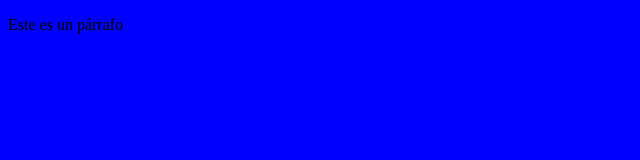
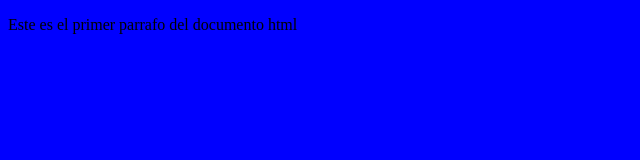
Before and after one commit to jjcamarena/CursoGitHub, a plain HTML site: page Ejemplo Empresa B/index.html in a window 1280 px wide. Shown: the whole page, without its empty margins (0-640 px from the left). Drawn offline with Linux system fonts and the light colour scheme.

Commit message:
Creando parrafo desde master

```diff
--- a/Ejemplo Empresa B/index.html
+++ b/Ejemplo Empresa B/index.html
@@ -6,6 +6,6 @@
         <link rel="stylesheet" type="text/css" href="css/estilos.css">
     </head>
     <body>
-        <p>Este es un párrafo</p>
+        <p>Este es el primer parrafo del documento html</p>
     </body>
 </html>
```
